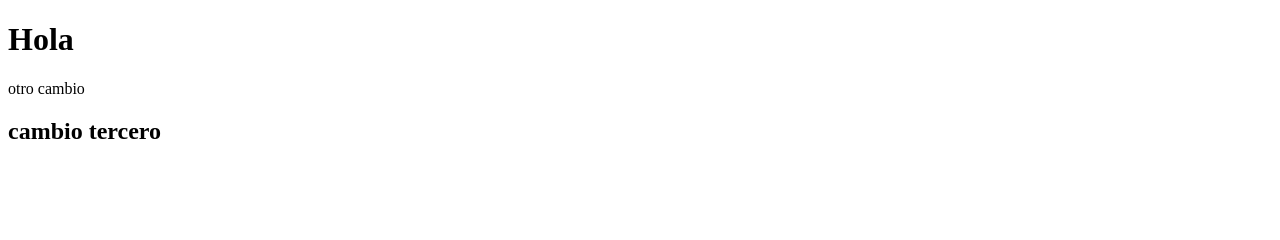
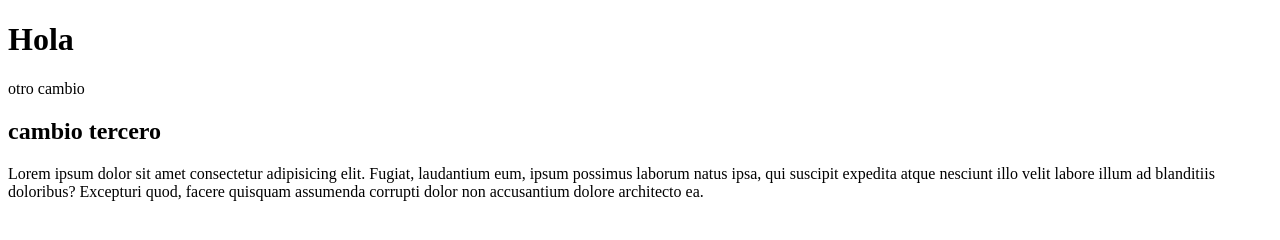
Before and after one commit to AlbProgram/git-noob, a plain HTML site: page index.html in a window 1280 px wide. Drawn offline with Linux system fonts and the light colour scheme.

```diff
--- a/index.html
+++ b/index.html
@@ -10,5 +10,6 @@
    <h1>Hola</h1>
    <p>otro cambio</p>
    <h2>cambio tercero</h2>
+   <p>Lorem ipsum dolor sit amet consectetur adipisicing elit. Fugiat, laudantium eum, ipsum possimus laborum natus ipsa, qui suscipit expedita atque nesciunt illo velit labore illum ad blanditiis doloribus? Excepturi quod, facere quisquam assumenda corrupti dolor non accusantium dolore architecto ea.</p>
 </body>
 </html>
```
Also changed, not shown: 1 other file.
